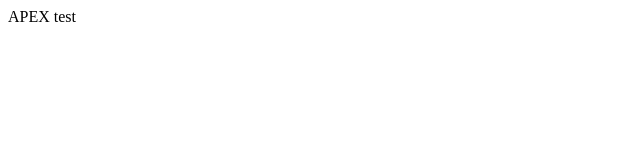
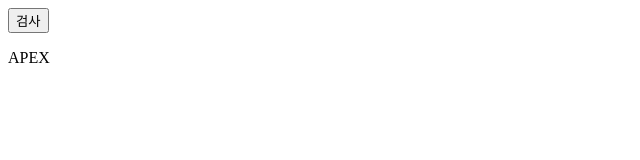
Before and after one commit to ok8372sk8372-lab/apex, a plain HTML site: page reports/weekly-spelling-audit.html in a window 1280 px wide. Shown: the whole page, without its empty margins (0-640 px from the left). Drawn offline with Linux system fonts and the light colour scheme.

Commit message:
Check report interaction template

```diff
--- a/reports/weekly-spelling-audit.html
+++ b/reports/weekly-spelling-audit.html
@@ -1 +1 @@
-<!doctype html><html lang='ko'><meta charset='utf-8'><title>APEX Report</title><body>APEX test</body></html>
+<!doctype html><html lang='ko'><meta charset='utf-8'><title>APEX Report</title><body><button onclick="document.getElementById('x').textContent='완료'">검사</button><p id='x'>APEX</p></body></html>
```
